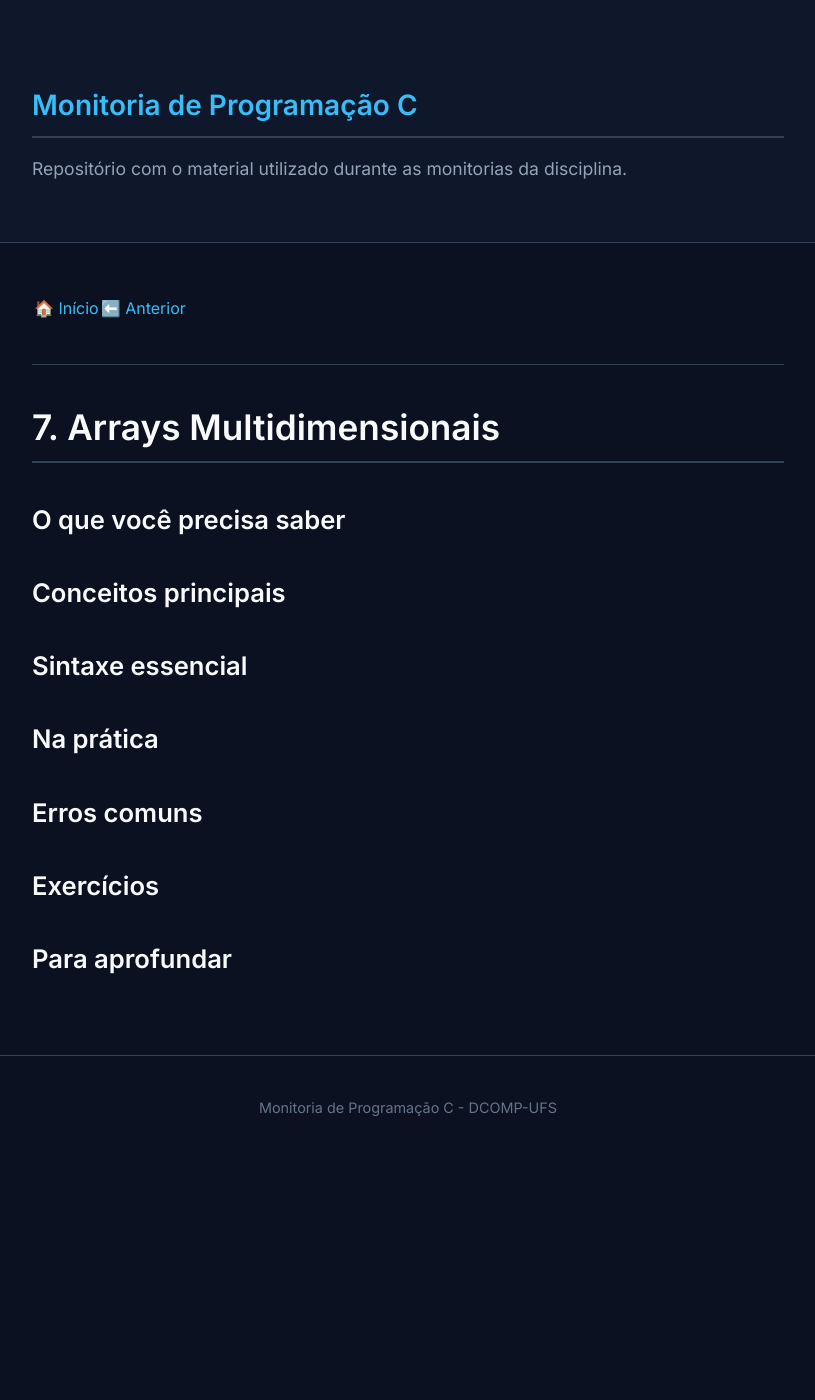
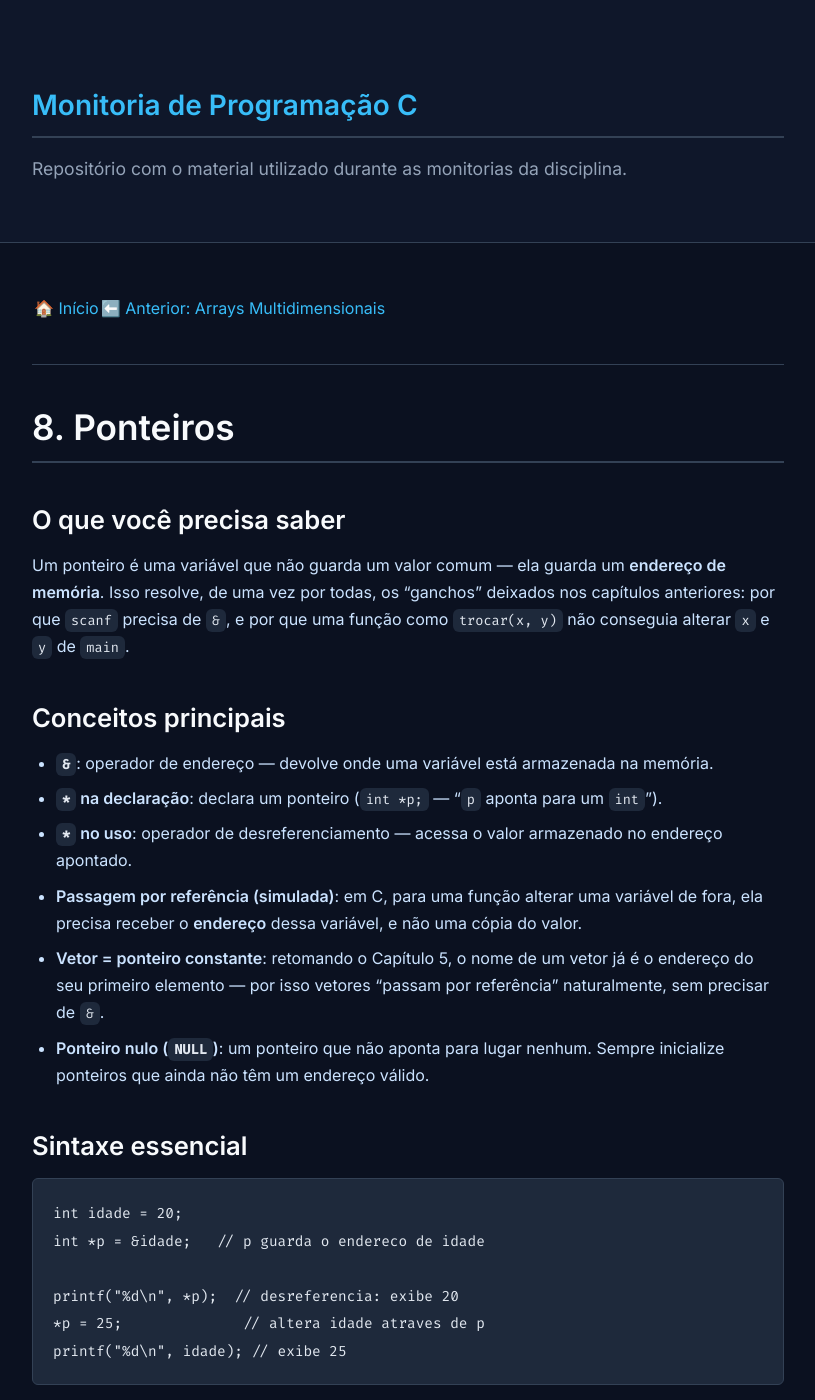
Before and after one commit to rafajcs/monitoria-prog-C, a Jekyll site: the page built from guias/08-ponteiros.md, in a window 1280 px wide and 1400 px high. Shown: the whole window, without its empty margins (232-1047 px from the left). Built offline with Jekyll 4.4.1, drawn with Linux system fonts in a browser that asks for light colours; some of the changed text lies outside the part shown.

Commit message:
guia do capitulo 8 feita

````diff
--- a/guias/08-ponteiros.md
+++ b/guias/08-ponteiros.md
@@ -1,24 +1,76 @@
 ---
 layout: default
-title: 7. Arrays Multidimensionais
+title: 8. Ponteiros
 ---
 
-[🏠 Início](../README.md) | [⬅️ Anterior](07-arrays-multidimensionais.md)
+[🏠 Início](../README.md) | [⬅️ Anterior: Arrays Multidimensionais](07-arrays-multidimensionais.md)
 
 ---
 
-# 7. Arrays Multidimensionais
+# 8. Ponteiros
 
 ## O que você precisa saber
 
+Um ponteiro é uma variável que não guarda um valor comum — ela guarda um **endereço de memória**. Isso resolve, de uma vez por todas, os "ganchos" deixados nos capítulos anteriores: por que `scanf` precisa de `&`, e por que uma função como `trocar(x, y)` não conseguia alterar `x` e `y` de `main`.
+
 ## Conceitos principais
+
+- **`&`**: operador de endereço — devolve onde uma variável está armazenada na memória.
+- **`*` na declaração**: declara um ponteiro (`int *p;` — "`p` aponta para um `int`").
+- **`*` no uso**: operador de desreferenciamento — acessa o valor armazenado no endereço apontado.
+- **Passagem por referência (simulada)**: em C, para uma função alterar uma variável de fora, ela precisa receber o **endereço** dessa variável, e não uma cópia do valor.
+- **Vetor = ponteiro constante**: retomando o Capítulo 5, o nome de um vetor já é o endereço do seu primeiro elemento — por isso vetores "passam por referência" naturalmente, sem precisar de `&`.
+- **Ponteiro nulo (`NULL`)**: um ponteiro que não aponta para lugar nenhum. Sempre inicialize ponteiros que ainda não têm um endereço válido.
 
 ## Sintaxe essencial
 
+```c
+int idade = 20;
+int *p = &idade;   // p guarda o endereco de idade
+
+printf("%d\n", *p);  // desreferencia: exibe 20
+*p = 25;              // altera idade atraves de p
+printf("%d\n", idade); // exibe 25
+```
+
+```c
+void trocar(int *a, int *b) {
+    int temp = *a;
+    *a = *b;
+    *b = temp;
+}
+
+int main(void) {
+    int x = 5, y = 10;
+    trocar(&x, &y); // passa os enderecos
+    printf("%d %d\n", x, y); // 10 5
+    return 0;
+}
+```
+
 ## Na prática
+
+```bash
+gcc ponteiros.c -Wall -Wextra -o ponteiros
+./ponteiros
+```
+
+Volte ao exercício do Capítulo 4 (a função `trocar` que "não funcionava") e reescreva-o usando ponteiros. É o exemplo mais direto de por que esse conceito existe.
 
 ## Erros comuns
 
+* Esquecer o `&` ao passar o endereço de uma variável para a função.
+* Esquecer o `*` ao desreferenciar, tentando usar o ponteiro como se fosse o valor.
+* Desreferenciar um ponteiro não inicializado (ou já `NULL`), causando comportamento indefinido.
+* Confundir `int *p` (ponteiro para `int`) com `int p` (um `int` comum) só pelo nome da variável.
+
 ## Exercícios
 
+1. Declare uma variável `int`, um ponteiro para ela, e altere o valor da variável através do ponteiro.
+2. Reescreva a função `trocar` do Capítulo 4 usando ponteiros, e confirme que agora ela funciona.
+3. Escreva uma função `void incrementar(int *n)` que soma 1 ao valor apontado por `n`, e use-a em um laço para incrementar uma variável 5 vezes.
+4. Explique, com suas palavras, por que `vetor[i]` e `*(vetor + i)` são equivalentes — usando o que você aprendeu neste capítulo e no Capítulo 5.
+
 ## Para aprofundar
+
+Se a apostila em LaTeX estiver disponível, consulte o capítulo **Ponteiros**. Para quem quiser ir além, a Parte especial "Para ir além" também traz um aprofundamento inspirado em *Understanding and Using C Pointers* (Reese).
````
